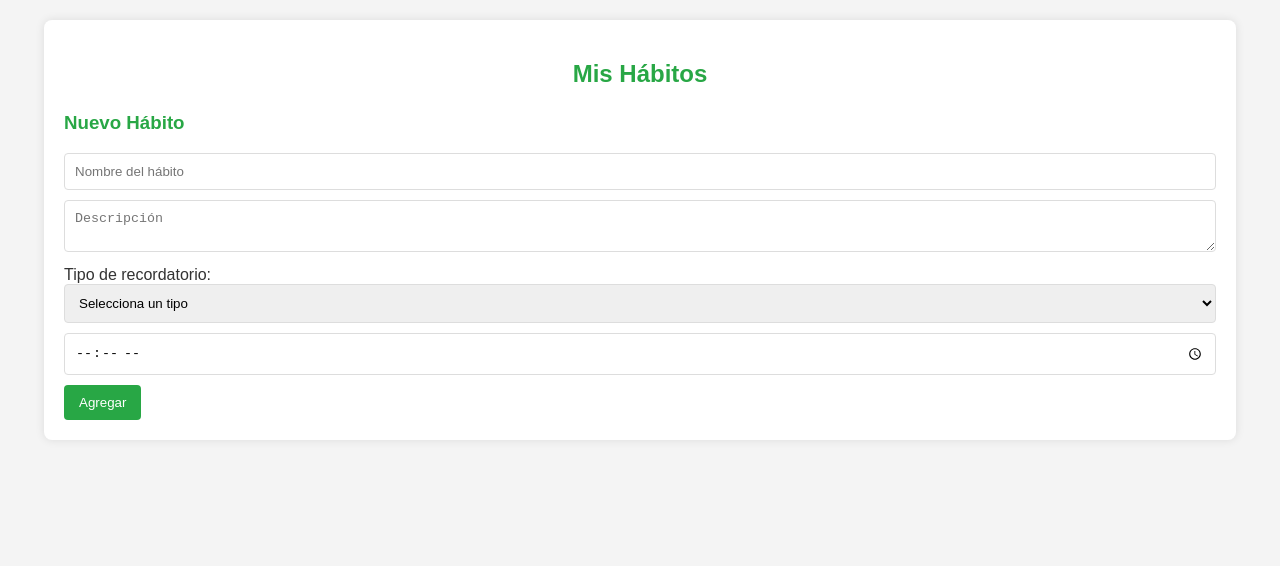
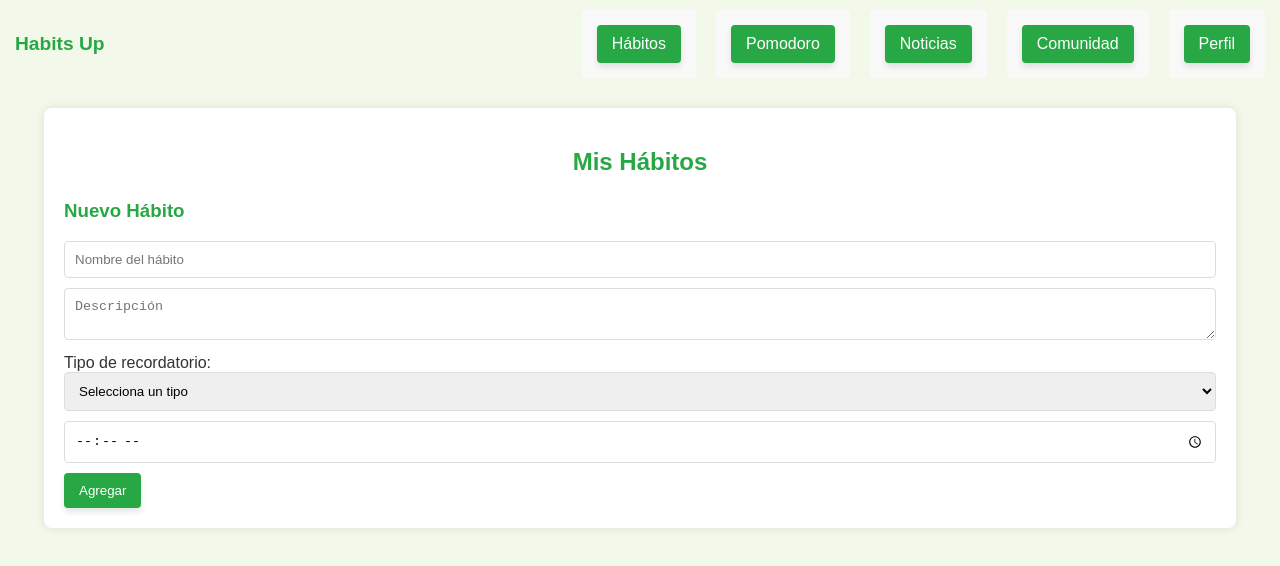
Before and after one commit to parriagada/habits-up, a React (Create React App) app in the folder client/: page /habitos in a window 1280 px wide. Shown: the top 566 px of the page. Built offline with nearby package versions, Linux system fonts and the light colour scheme.

Commit message:
progreso navbar

```diff
--- a/client/src/App.js
+++ b/client/src/App.js
@@ -1,5 +1,6 @@
 import React from 'react';
 import { BrowserRouter, Routes, Route } from 'react-router-dom';
+import NavBar from './components/NavBar'
 import Registro from './components/Registro';
 import Login from './components/Login';
 import Habitos from './components/Habitos';
@@ -7,12 +8,14 @@
 function App() {
   return (
     <BrowserRouter>
-      <Routes>
-        <Route path="/registro" element={<Registro />} />
-        <Route path="/login" element={<Login />} />
-        <Route path='/habitos' element={<Habitos />} />
-        {/* Otras rutas de la aplicación */}
-      </Routes>
+      <div>
+        <NavBar />
+        <Routes>
+          <Route path="/registro" element={<Registro />} />
+          <Route path="/login" element={<Login />} />
+          <Route path='/habitos' element={<Habitos />} />
+        </Routes>
+      </div>
     </BrowserRouter>
   );
 }
--- a/client/src/components/Habitos.css
+++ b/client/src/components/Habitos.css
@@ -2,7 +2,7 @@
 body {
     font-family: sans-serif;
     margin: 0;
-    background-color: #f4f4f4;
+    background-color: #f2f9ea;
     color: #333;
   }
 
@@ -17,11 +17,11 @@
 
 .titulo {
   text-align: center;
-    color: #28a745; /* Verde */
+  color: #28a745;
 }
 
 .subtitulo {
-    color: #28a745; /* Verde */
+  color: #28a745;
   margin-top: 1.5rem;
 }
 
@@ -57,10 +57,19 @@
   border-radius: 4px;
   cursor: pointer;
   margin-right: 10px;
+  transition: all 0.3s ease; /* Añade una transición suave */
+  box-shadow: 0px 4px 6px rgba(0, 0, 0, 0.1); /* Añade una sombra sutil */
 }
 
 button:hover {
   background-color: #218838; /* Verde más oscuro */
+  transform: translateY(-2px); /* Mueve el botón ligeramente hacia arriba */
+  box-shadow: 0px 6px 8px rgba(0, 0, 0, 0.15); /* Aumenta la sombra en hover */
+}
+
+button:active {
+  transform: translateY(1px); /* Mueve el botón ligeramente hacia abajo al hacer clic */
+  box-shadow: 0px 2px 4px rgba(0, 0, 0, 0.2); /* Reduce la sombra al hacer clic */
 }
 
 /* Estilos para pantallas más grandes */
--- /dev/null
+++ b/client/src/components/NavBar.css
@@ -0,0 +1,73 @@
+/* NavBar.css */
+
+/* Estilos base para mobile-first */
+.navbar {
+    background-color: #f2f9ea;
+    padding: 10px 15px;
+    display: flex;
+    justify-content: space-between;
+    align-items: center;
+  }
+
+  .logo {
+    font-weight: bold;
+    font-size: 1.2rem;
+    color: #28a745;
+  }
+
+  .nav-list {
+    list-style: none;
+    margin: 0;
+    padding: 0;
+    display: none;
+  }
+
+  .nav-list li {
+    margin-bottom: 10px;
+  }
+
+  /* Estilos de botón para los enlaces de la navbar */
+  .nav-list a {
+    text-decoration: none;
+    background-color: #28a745; /* Color de fondo del botón */
+    color: #fff; /* Color del texto del botón */
+    padding: 10px 15px; /* Espaciado interno del botón */
+    border: none;
+    border-radius: 4px;
+    cursor: pointer;
+    transition: all 0.3s ease;
+    box-shadow: 0px 4px 6px rgba(0, 0, 0, 0.1);
+  }
+
+  .nav-list a:hover {
+    background-color: #218838; /* Color de fondo más oscuro al pasar el ratón */
+    transform: translateY(-2px); /* Mueve el botón ligeramente hacia arriba */
+    box-shadow: 0px 6px 8px rgba(0, 0, 0, 0.15); /* Aumenta la sombra en hover */
+  }
+
+  .nav-list a:active {
+    transform: translateY(1px); /* Mueve el botón ligeramente hacia abajo al hacer clic */
+    box-shadow: 0px 2px 4px rgba(0, 0, 0, 0.2); /* Reduce la sombra al hacer clic */
+  }
+
+  /* Icono de hamburguesa para el menú */
+  .menu-toggle {
+    cursor: pointer;
+    display: block;
+  }
+
+  /* Estilos para pantallas más grandes */
+  @media (min-width: 768px) {
+    .nav-list {
+      display: flex;
+    }
+
+    .nav-list li {
+      margin-left: 20px;
+      margin-bottom: 0;
+    }
+
+    .menu-toggle {
+      display: none;
+    }
+  }
--- /dev/null
+++ b/client/src/components/NavBar.js
@@ -0,0 +1,24 @@
+import React from 'react';
+import './NavBar.css';
+
+function Navbar() {
+  return (
+    <nav className="navbar">
+        <div className="nav-mobile">
+            <div className="logo">Habits Up</div>
+            <div className="menu-toggle">
+                <i className="fas fa-bars"></i>
+            </div>
+        </div>
+        <ul className="nav-list">
+            <li><a href="/habitos">Hábitos</a></li>
+            <li><a href="/pomodoro">Pomodoro</a></li>
+            <li><a href="/noticias">Noticias</a></li>
+            <li><a href="/comunidad">Comunidad</a></li>
+            <li><a href="/perfil">Perfil</a></li>
+        </ul>
+    </nav>
+  );
+}
+
+export default Navbar;
```
Lines whose indentation alone changed are shown as unchanged.
